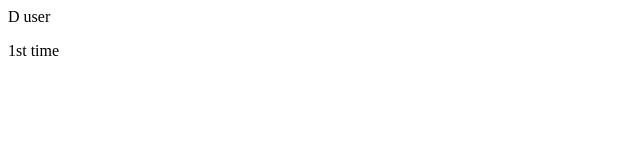
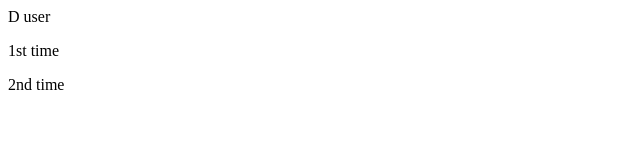
Before and after one commit to LUKI11/git-demo, a plain HTML site: page D.html in a window 1280 px wide. Shown: the full height of the page, 0-640 px from the left. Drawn offline with Linux system fonts and the light colour scheme.

Commit message:
D user 2nd time

```diff
--- a/D.html
+++ b/D.html
@@ -12,6 +12,9 @@
     <p>
         1st time
     </p>
+    <p>
+        2nd time
+    </p>
 </body>
 
 </html>
```
